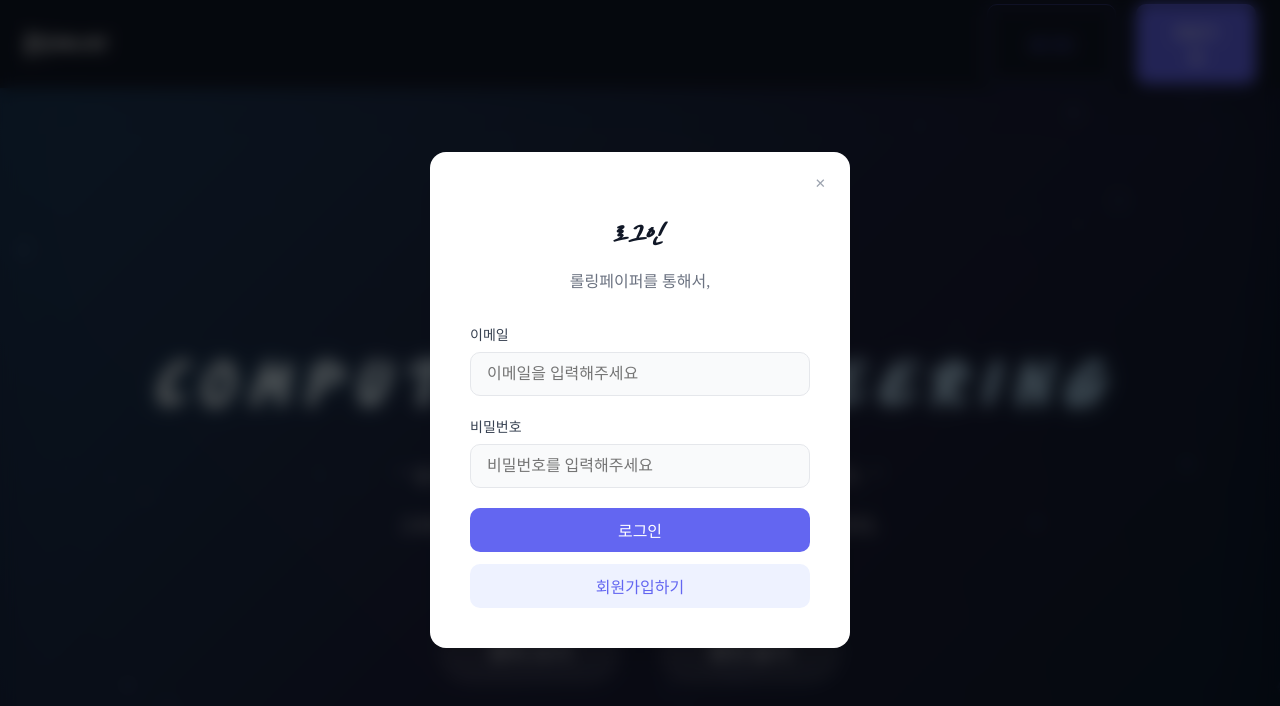
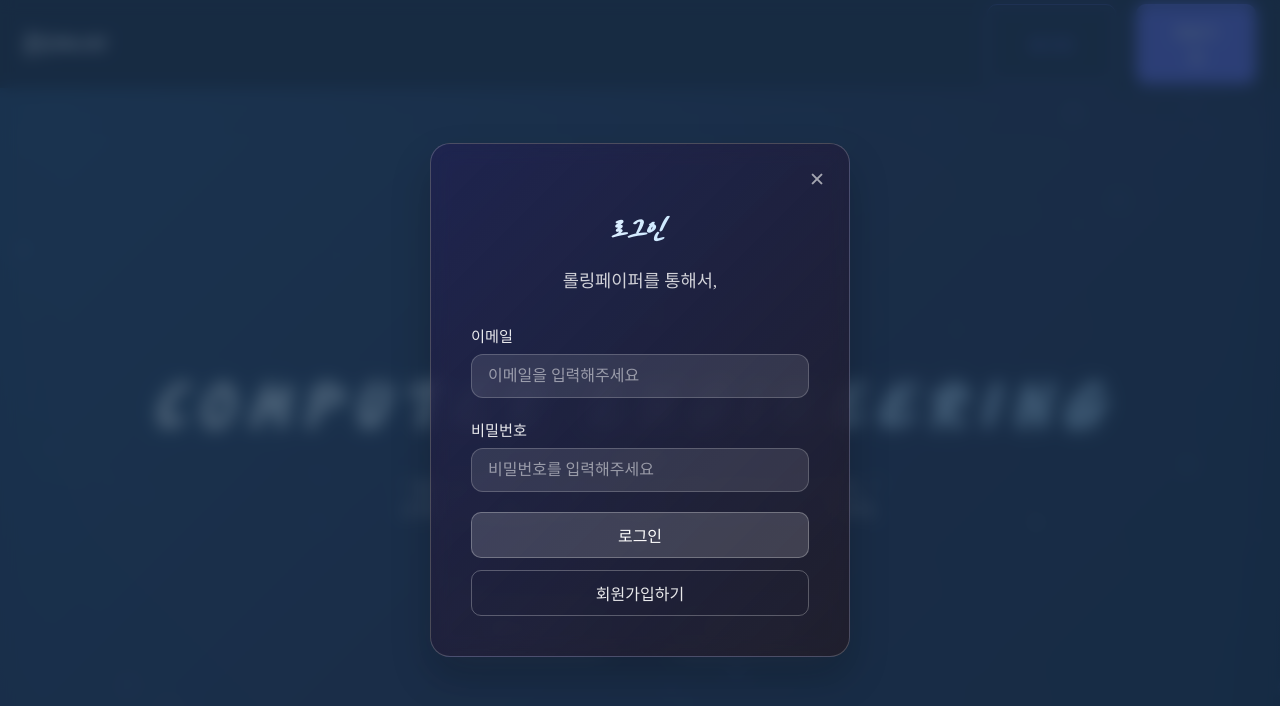
Before and after one commit to apkool12/rolling-papaer, a React (Create React App) app: page /RollingPaper in a window 1280 px wide. Both pictures are taken after a click on the button "로그인". Shown: the top 706 px of the page. Built offline with nearby package versions, Linux system fonts and the light colour scheme; a web font is replaced by a local one.

Commit message:
design update

```diff
--- a/src/App.css
+++ b/src/App.css
@@ -8,3 +8,10 @@
   font-weight: 50;
   src: url("./font/SSS.ttf") format("truetype");
   }
+
+body {
+  -webkit-user-select:none;
+  -moz-user-select:none;
+  -ms-user-select:none;
+  user-select:none
+}
--- a/src/components/AuthModal.css
+++ b/src/components/AuthModal.css
@@ -1,7 +1,7 @@
 .modal-overlay {
     position: fixed;
     inset: 0;
-    background: rgba(0, 0, 0, 0.65);
+    background: rgba(26, 50, 77, 0.75);
     display: flex;
     align-items: center;
     justify-content: center;
@@ -11,15 +11,16 @@
 }
 
 .modal-content {
-    background: white;
+    background: linear-gradient(135deg, rgba(38, 19, 85, 0.4), rgba(33, 29, 41, 0.863));
     padding: 2.5rem;
-    border-radius: 16px;
+    border-radius: 20px;
     position: relative;
-    box-shadow: 0 20px 25px -5px rgba(0, 0, 0, 0.1),
-                0 10px 10px -5px rgba(0, 0, 0, 0.04);
-    animation: slideIn 0.4s ease;
+    box-shadow: 0 20px 40px rgba(0, 0, 0, 0.2);
+    animation: modalSlideIn 0.4s ease;
     max-width: 420px;
     width: 100%;
+    border: 1px solid rgba(255, 255, 255, 0.2);
+    backdrop-filter: blur(10px);
 }
 
 .modal-header {
@@ -29,16 +30,19 @@
 
 .modal-title {
     font-family: "SSS";
-    font-size: 1.875rem;
+    font-size: 2rem;
     font-weight: 700;
-    color: #111827;
+    color: white;
     margin-bottom: 0.5rem;
+    background: linear-gradient(120deg, #ffffff, #a8d8ff);
+    -webkit-background-clip: text;
+    -webkit-text-fill-color: transparent;
 }
 
 .modal-subtitle {
     font-family: "Pen";
-    font-size: 1rem;
-    color: #6B7280;
+    font-size: 1.1rem;
+    color: rgba(255, 255, 255, 0.8);
 }
 
 .form-group {
@@ -48,60 +52,89 @@
 .form-label {
     display: block;
     font-family: "Pen";
-    font-size: 0.875rem;
+    font-size: 0.95rem;
     font-weight: 500;
-    color: #374151;
+    color: rgba(255, 255, 255, 0.9);
     margin-bottom: 0.5rem;
 }
 
 .form-input {
     width: 100%;
     padding: 0.75rem 1rem;
-    border: 1.5px solid #E5E7EB;
-    border-radius: 10px;
+    border: 1.5px solid rgba(255, 255, 255, 0.2);
+    border-radius: 12px;
     font-size: 1rem;
     font-family: "Pen";
     transition: all 0.2s ease;
-    background: #F9FAFB;
+    background: rgba(255, 255, 255, 0.1);
+    color: white;
+}
+
+.form-input::placeholder {
+    color: rgba(255, 255, 255, 0.5);
 }
 
 .form-input:focus {
     outline: none;
-    border-color: #6366F1;
-    background: white;
-    box-shadow: 0 0 0 4px rgba(99, 102, 241, 0.1);
+    border-color: rgba(255, 255, 255, 0.4);
+    background: rgba(255, 255, 255, 0.15);
+    box-shadow: 0 0 0 4px rgba(255, 255, 255, 0.1);
 }
 
 .auth-button {
     width: 100%;
     padding: 0.875rem;
-    border: none;
-    border-radius: 10px;
+    border: 1px solid rgba(255, 255, 255, 0.267);
+    border-radius: 12px;
     font-family: "Pen";
     font-size: 1rem;
     font-weight: 500;
     cursor: pointer;
-    transition: all 0.2s ease;
+    transition: all 0.3s ease;
+    position: relative;
+    overflow: hidden;
+}
+
+.auth-button::before {
+    content: '';
+    position: absolute;
+    top: 0;
+    left: -100%;
+    width: 100%;
+    height: 100%;
+    background: linear-gradient(
+        120deg,
+        transparent,
+        rgba(255, 255, 255, 0.2),
+        transparent
+    );
+    transition: 0.5s;
+}
+
+.auth-button:hover::before {
+    left: 100%;
 }
 
 .primary-button {
-    background: #6366F1;
+    background: rgba(255, 255, 255, 0.15);
     color: white;
 }
 
 .primary-button:hover {
-    background: #4F46E5;
-    transform: translateY(-1px);
+    background: rgba(255, 255, 255, 0.2);
+    transform: translateY(-2px);
+    box-shadow: 0 5px 15px rgba(0, 0, 0, 0.2);
 }
 
 .secondary-button {
-    background: #EEF2FF;
-    color: #6366F1;
+    background: transparent;
+    color: rgba(255, 255, 255, 0.9);
     margin-top: 0.75rem;
 }
 
 .secondary-button:hover {
-    background: #E0E7FF;
+    background: rgba(255, 255, 255, 0.1);
+    transform: translateY(-2px);
 }
 
 .close-button {
@@ -111,19 +144,20 @@
     background: none;
     border: none;
     cursor: pointer;
-    color: #9CA3AF;
+    color: rgba(255, 255, 255, 0.6);
     padding: 0.5rem;
     transition: all 0.2s ease;
     border-radius: 50%;
+    font-size: 1.2rem;
 }
 
 .close-button:hover {
-    background: #F3F4F6;
-    color: #4B5563;
+    background: rgba(255, 255, 255, 0.1);
+    color: white;
 }
 
 .form-error {
-    color: #DC2626;
+    color: #FCA5A5;
     font-size: 0.875rem;
     margin-top: 0.5rem;
     font-family: "Pen";
@@ -134,13 +168,13 @@
     to { opacity: 1; }
 }
 
-@keyframes slideIn {
+@keyframes modalSlideIn {
     from {
-    opacity: 0;
-    transform: translateY(-24px);
+        opacity: 0;
+        transform: scale(0.95);
     }
     to {
         opacity: 1;
-        transform: translateY(0);
-        }
+        transform: scale(1);
+    }
 }
--- a/src/components/RollingPaper.css
+++ b/src/components/RollingPaper.css
@@ -112,6 +112,7 @@ html, body {
 .rolling-paper-main-subtitle {
     font-family: Pen;
     font-size: 1.2rem;
+    line-height: 0.7rem;
     white-space: pre-line;
     color: rgba(255, 255, 255, 0.9);
     font-weight: 400;
```
